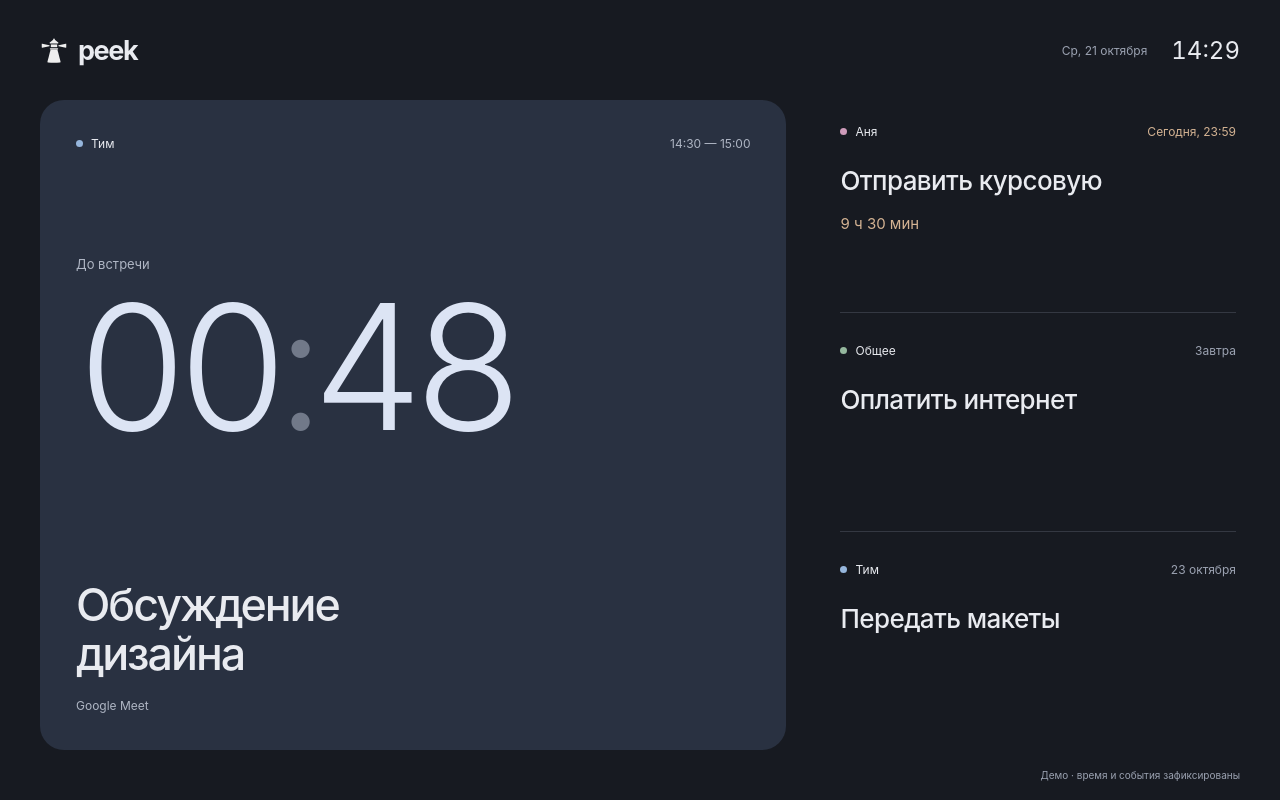
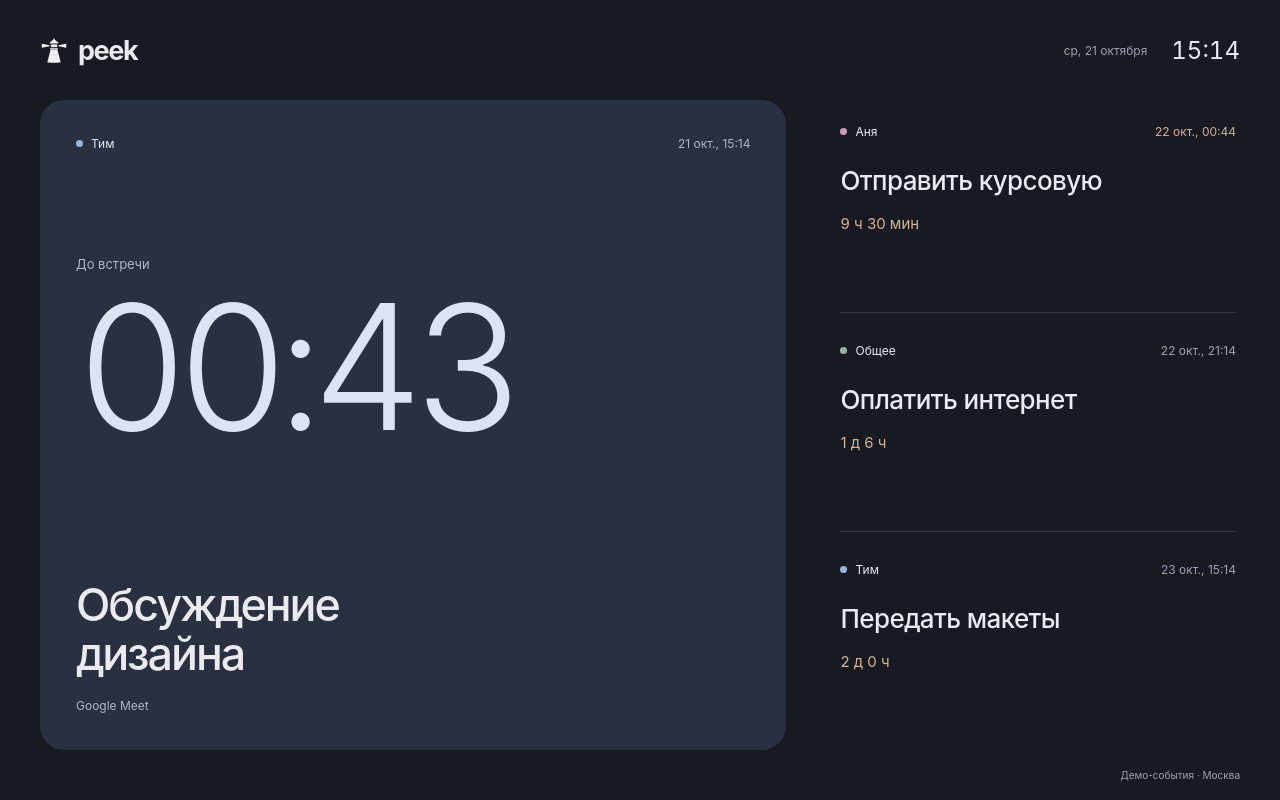
Before and after one commit to peekapp/peek, a Next.js app in the folder apps/web/: page / in a window 1280 px wide. Built offline with nearby package versions, Linux system fonts and the light colour scheme.

Commit message:
Add live clock and priority-based card lifecycle

```diff
--- a/apps/web/app/globals.css
+++ b/apps/web/app/globals.css
@@ -276,3 +276,23 @@ body {
     max-width: none;
   }
 }
+
+.feed--single {
+  grid-template-columns: 1fr;
+}
+.timer--text strong {
+  font-size: clamp(36px, 5.5vw, 88px);
+  letter-spacing: -0.04em;
+  overflow-wrap: anywhere;
+}
+.empty-state {
+  flex: 1;
+  display: grid;
+  place-items: center;
+  min-height: 400px;
+}
+.empty-state h1 {
+  font-size: clamp(32px, 5vw, 60px);
+  font-weight: 400;
+  letter-spacing: -0.04em;
+}
--- a/apps/web/app/page.tsx
+++ b/apps/web/app/page.tsx
@@ -1,5 +1,10 @@
 import { Dashboard } from "../components/dashboard";
+import { createDemoCards } from "../lib/demo-screen";
+
+// Each request starts a demo session; do not bake timestamps into the build.
+export const dynamic = "force-dynamic";
 
 export default function Home() {
-  return <Dashboard />;
+  const now = Date.now();
+  return <Dashboard cards={createDemoCards(now)} initialNow={now} />;
 }
--- a/apps/web/components/dashboard.tsx
+++ b/apps/web/components/dashboard.tsx
@@ -1,6 +1,35 @@
-import { demoScreen, type ScreenEvent } from "../lib/demo-screen";
+"use client";
 
-function Owner({ owner }: { owner: ScreenEvent["owner"] }) {
+import { useEffect, useState } from "react";
+import {
+  activeCards,
+  countdown,
+  priorityAt,
+  type Card,
+  type Owner as CardOwner,
+} from "../lib/cards";
+
+const timeZone = "Europe/Moscow";
+const clockFormat = new Intl.DateTimeFormat("ru-RU", {
+  timeZone,
+  hour: "2-digit",
+  minute: "2-digit",
+});
+const dateFormat = new Intl.DateTimeFormat("ru-RU", {
+  timeZone,
+  weekday: "short",
+  day: "numeric",
+  month: "long",
+});
+const eventFormat = new Intl.DateTimeFormat("ru-RU", {
+  timeZone,
+  day: "numeric",
+  month: "short",
+  hour: "2-digit",
+  minute: "2-digit",
+});
+
+function Owner({ owner }: { owner: CardOwner }) {
   return (
     <span className={`owner owner--${owner.color}`}>
       <i aria-hidden="true" />
@@ -9,63 +38,102 @@ function Owner({ owner }: { owner: ScreenEvent["owner"] }) {
   );
 }
 
-export function Dashboard() {
-  const { meeting, events } = demoScreen;
-  const [minutes, seconds] = meeting.countdown.split(":");
+export function Dashboard({
+  cards,
+  initialNow,
+}: {
+  cards: Card[];
+  initialNow: number;
+}) {
+  const [now, setNow] = useState(initialNow);
+  useEffect(() => {
+    // Read the clock rather than subtracting ticks: background tabs can pause timers.
+    const update = () => setNow(Date.now());
+    update();
+    const interval = window.setInterval(update, 1000);
+    document.addEventListener("visibilitychange", update);
+    window.addEventListener("pageshow", update);
+    return () => {
+      window.clearInterval(interval);
+      document.removeEventListener("visibilitychange", update);
+      window.removeEventListener("pageshow", update);
+    };
+  }, []);
+
+  const [primary, ...secondary] = activeCards(cards, now);
+  const timer = primary ? countdown(primary, now) : null;
 
   return (
     <main className="dashboard">
       <header className="screen-header">
         <div className="brand">
-          {/* Local vector: no image transformation is needed. */}
           <img src="/peek-mark.svg" alt="" width={28} height={33} />
           <span>peek</span>
         </div>
         <div className="clock">
-          <span>{demoScreen.date}</span>
-          <strong>{demoScreen.time}</strong>
+          <span>{dateFormat.format(now).toLowerCase()}</span>
+          <strong>{clockFormat.format(now)}</strong>
         </div>
       </header>
-      <section className="feed" aria-label="Актуальные события">
-        <article className="hero">
+      {primary && timer ? (
+        <section
+          className={`feed${secondary.length === 0 ? " feed--single" : ""}`}
+          aria-label="Актуальные события"
+        >
+          <article className="hero" key={primary.id}>
             <div className="hero-meta">
-            <Owner owner={meeting.owner} />
-            <span className="meeting-time">{meeting.time}</span>
+              <Owner owner={primary.owner} />
+              <time
+                className="meeting-time"
+                dateTime={new Date(primary.targetAt).toISOString()}
+              >
+                {eventFormat.format(primary.targetAt)}
+              </time>
             </div>
-          <div className="timer">
-            <span>До встречи</span>
-            <strong>
-              {minutes}
-              <span>:</span>
-              {seconds}
-            </strong>
+            <div
+              className={`timer${primary.kind === "deadline" || now >= primary.targetAt ? " timer--text" : ""}`}
+            >
+              <span>{timer.label}</span>
+              <strong>{timer.value}</strong>
             </div>
             <div className="hero-title">
-            <h1>{meeting.title}</h1>
-            <span className="source">{meeting.location}</span>
+              <h1>{primary.title}</h1>
+              {primary.location ? (
+                <span className="source">{primary.location}</span>
+              ) : null}
             </div>
           </article>
+          {secondary.length > 0 ? (
             <div className="secondary">
-          {events.map((event) => (
+              {secondary.map((card) => (
                 <article
-              className={`event${event.remaining ? " event--today" : ""}`}
-              key={event.id}
+                  className={`event${priorityAt(card, now) > card.priority ? " event--today" : ""}`}
+                  key={card.id}
                 >
                   <div className="event-meta">
-                <Owner owner={event.owner} />
-                <span className="due">{event.due}</span>
+                    <Owner owner={card.owner} />
+                    <time
+                      className="due"
+                      dateTime={new Date(card.targetAt).toISOString()}
+                    >
+                      {eventFormat.format(card.targetAt)}
+                    </time>
                   </div>
-              <h2>{event.title}</h2>
-              {event.remaining ? (
-                <span className="remaining">{event.remaining}</span>
-              ) : null}
+                  <h2>{card.title}</h2>
+                  <span className="remaining">
+                    {countdown(card, now).value}
+                  </span>
                 </article>
               ))}
             </div>
+          ) : null}
         </section>
-      <footer className="screen-footer">
-        Демо · время и события зафиксированы
-      </footer>
+      ) : (
+        <section className="empty-state">
+          <h1>Всё спокойно</h1>
+        </section>
+      )}
+      <footer className="screen-footer">Демо-события · Москва</footer>
     </main>
   );
 }
--- /dev/null
+++ b/apps/web/lib/cards.ts
@@ -0,0 +1,64 @@
+export type Owner = { name: string; color: "blue" | "pink" | "green" };
+
+/** UTC milliseconds. Visibility is [visibleFrom, expiresAt). */
+export type Card = {
+  id: string;
+  kind: "meeting" | "deadline";
+  title: string;
+  owner: Owner;
+  targetAt: number;
+  visibleFrom: number;
+  expiresAt: number;
+  urgentAt: number;
+  priority: number;
+  urgentPriority: number;
+  location?: string;
+};
+
+export function priorityAt(card: Card, now: number): number {
+  return now >= card.urgentAt ? card.urgentPriority : card.priority;
+}
+
+export function activeCards(cards: readonly Card[], now: number): Card[] {
+  return cards
+    .filter((card) => card.visibleFrom <= now && now < card.expiresAt)
+    .sort(
+      (a, b) =>
+        priorityAt(b, now) - priorityAt(a, now) ||
+        a.targetAt - b.targetAt ||
+        (a.id < b.id ? -1 : a.id > b.id ? 1 : 0),
+    );
+}
+
+export function countdown(
+  card: Card,
+  now: number,
+): { label: string; value: string } {
+  const remaining = card.targetAt - now;
+  if (remaining <= 0) {
+    return card.kind === "meeting"
+      ? { label: "Встреча", value: "Началась" }
+      : { label: "Дедлайн", value: "Срок прошёл" };
+  }
+  if (card.kind === "meeting") {
+    const seconds = Math.ceil(remaining / 1000);
+    const minutes = Math.floor(seconds / 60);
+    return {
+      label: "До встречи",
+      value: `${String(minutes).padStart(2, "0")}:${String(seconds % 60).padStart(2, "0")}`,
+    };
+  }
+  const minutes = Math.ceil(remaining / 60000);
+  const days = Math.floor(minutes / 1440);
+  const hours = Math.floor((minutes % 1440) / 60);
+  const rest = minutes % 60;
+  return {
+    label: "До срока",
+    value:
+      days > 0
+        ? `${days} д ${hours} ч`
+        : hours > 0
+          ? `${hours} ч ${rest} мин`
+          : `${rest} мин`,
+  };
+}
--- a/apps/web/lib/demo-screen.ts
+++ b/apps/web/lib/demo-screen.ts
@@ -1,41 +1,54 @@
-// Fixed snapshot for visual development. Not synchronized calendar data.
-export type ScreenEvent = {
-  id: string;
-  title: string;
-  owner: { name: string; color: "blue" | "pink" | "green" };
-  due: string;
-  remaining?: string;
-};
+import type { Card } from "./cards";
 
-export const demoScreen = {
-  date: "Ср, 21 октября",
-  time: "14:29",
-  meeting: {
+const minute = 60_000;
+const hour = 60 * minute;
+const day = 24 * hour;
+
+/** One demo session per page load. Renders never reset event times. */
+export function createDemoCards(now: number): Card[] {
+  const meeting = now + 48_000;
+  return [
+    {
+      id: "design-meeting",
+      kind: "meeting",
       title: "Обсуждение дизайна",
-    owner: { name: "Тим", color: "blue" as const },
-    time: "14:30 — 15:00",
-    countdown: "00:48",
+      owner: { name: "Тим", color: "blue" },
       location: "Google Meet",
+      targetAt: meeting,
+      visibleFrom: meeting - 10 * minute,
+      urgentAt: meeting - minute,
+      expiresAt: meeting + 5 * minute,
+      priority: 2,
+      urgentPriority: 3,
     },
-  events: [
+    ...[
       {
         id: "coursework",
         title: "Отправить курсовую",
-      owner: { name: "Аня", color: "pink" },
-      due: "Сегодня, 23:59",
-      remaining: "9 ч 30 мин",
+        owner: { name: "Аня", color: "pink" } as const,
+        offset: 9.5 * hour,
       },
       {
         id: "internet",
         title: "Оплатить интернет",
-      owner: { name: "Общее", color: "green" },
-      due: "Завтра",
+        owner: { name: "Общее", color: "green" } as const,
+        offset: 30 * hour,
       },
       {
         id: "design",
         title: "Передать макеты",
-      owner: { name: "Тим", color: "blue" },
-      due: "23 октября",
+        owner: { name: "Тим", color: "blue" } as const,
+        offset: 2 * day,
       },
-  ] satisfies ScreenEvent[],
-};
+    ].map(({ offset, ...data }): Card => ({
+      ...data,
+      kind: "deadline",
+      targetAt: now + offset,
+      visibleFrom: now + offset - 7 * day,
+      urgentAt: now + offset - day,
+      expiresAt: now + offset + day,
+      priority: 1,
+      urgentPriority: 2,
+    })),
+  ];
+}
--- a/package.json
+++ b/package.json
@@ -9,6 +9,7 @@
     "dev": "bun run --cwd apps/web dev",
     "build": "bun run --cwd apps/web build",
     "start": "bun run --cwd apps/web start",
-    "typecheck": "bun run --cwd apps/web typecheck"
+    "typecheck": "bun run --cwd apps/web typecheck",
+    "test": "bun test ./tests"
   }
 }
```
Also changed, not shown: 4 other files (tests, documents, lock files or other folders). Lines whose indentation alone changed are shown as unchanged.
